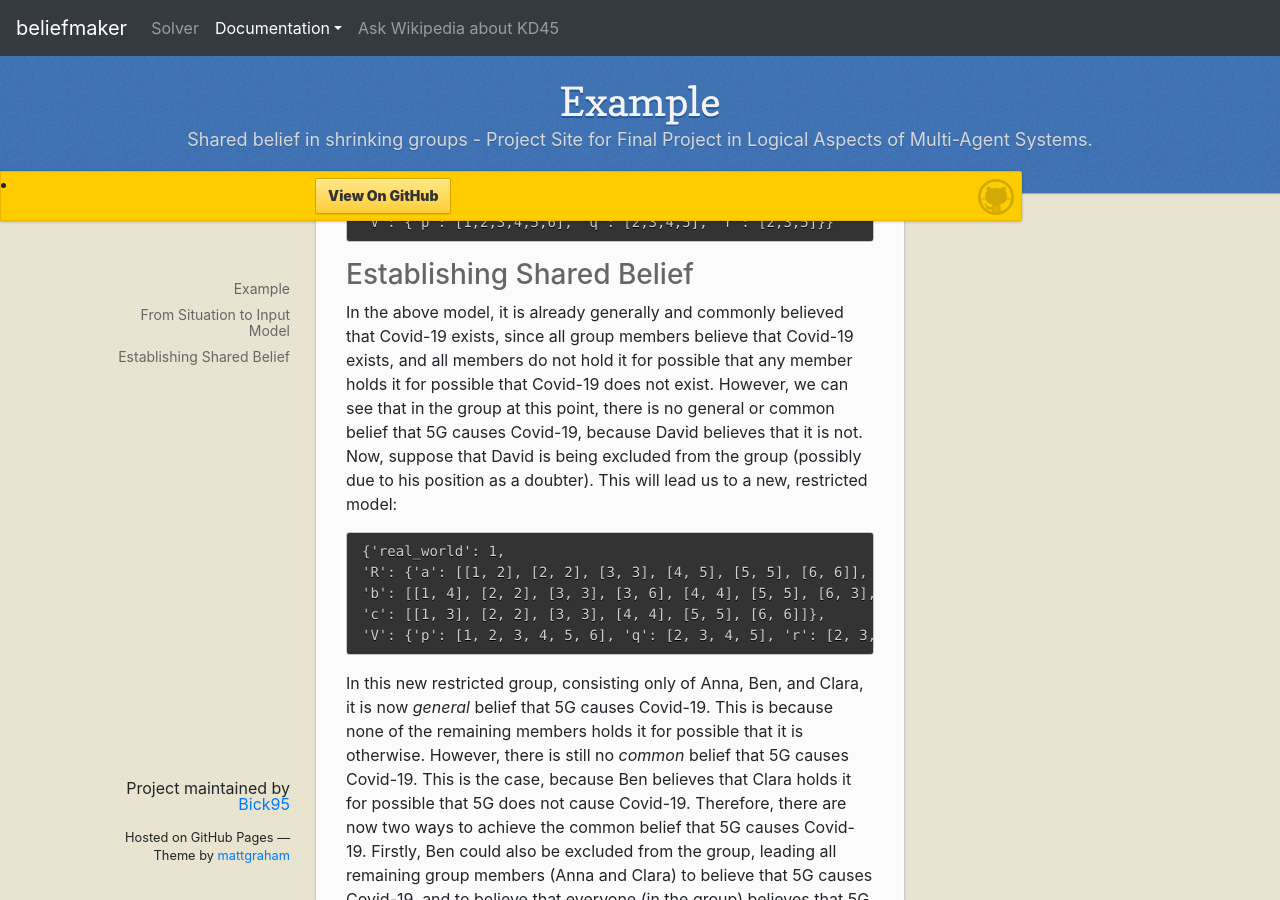
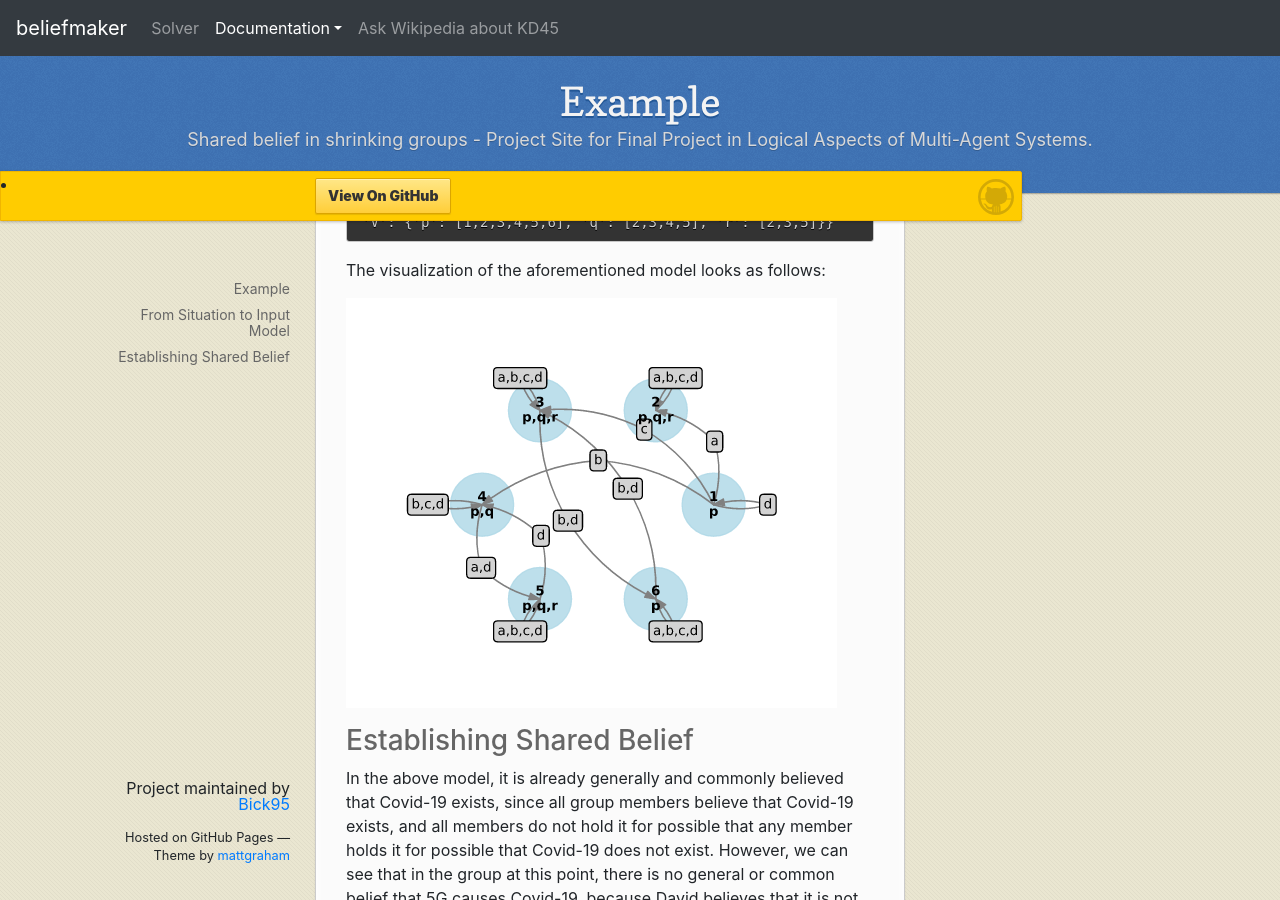
Before and after one commit to Bick95/beliefmaker, a Jekyll site: the page built from example.md, in a window 1280 px wide and 900 px high, scrolled down 1428 px. Built offline with Jekyll 4.4.1, drawn with Linux system fonts in a browser that asks for light colours; nearby versions of some CDN libraries; formulas are drawn with MathJax 3.

Commit message:
Included image in document

````diff
--- a/example.md
+++ b/example.md
@@ -42,6 +42,9 @@ As input to _beliefmaker_, we only need to provide the model's point, its access
 'V': {'p': [1,2,3,4,5,6], 'q': [2,3,4,5], 'r': [2,3,5]}}
 ```
 
+The visualization of the aforementioned model looks as follows:
+
+![img_model_1][model_1]
 
 ### Establishing Shared Belief
 
@@ -74,3 +77,5 @@ Alternatively, it would also suffice to remove Clara from the second model (wher
 ```
 
 If we would instead desire for the group to maintain the general or common belief that Bill Gates uses Covid-19 to reduce the world population, this would also require the removal of both Clara and David. Here, there is no difference between who has to be removed to acquire general or common belief. In both cases, the corresponding Kripke model is the same as the Kripke model corresponding to the first possible way of introducing the common belief that 5G causes Covid-19, as displayed above.
+
+[model_1]: https://github.com/Bick95/beliefmaker/blob/gh-pages/images/example_model_1.png "Visualization of model"
````
